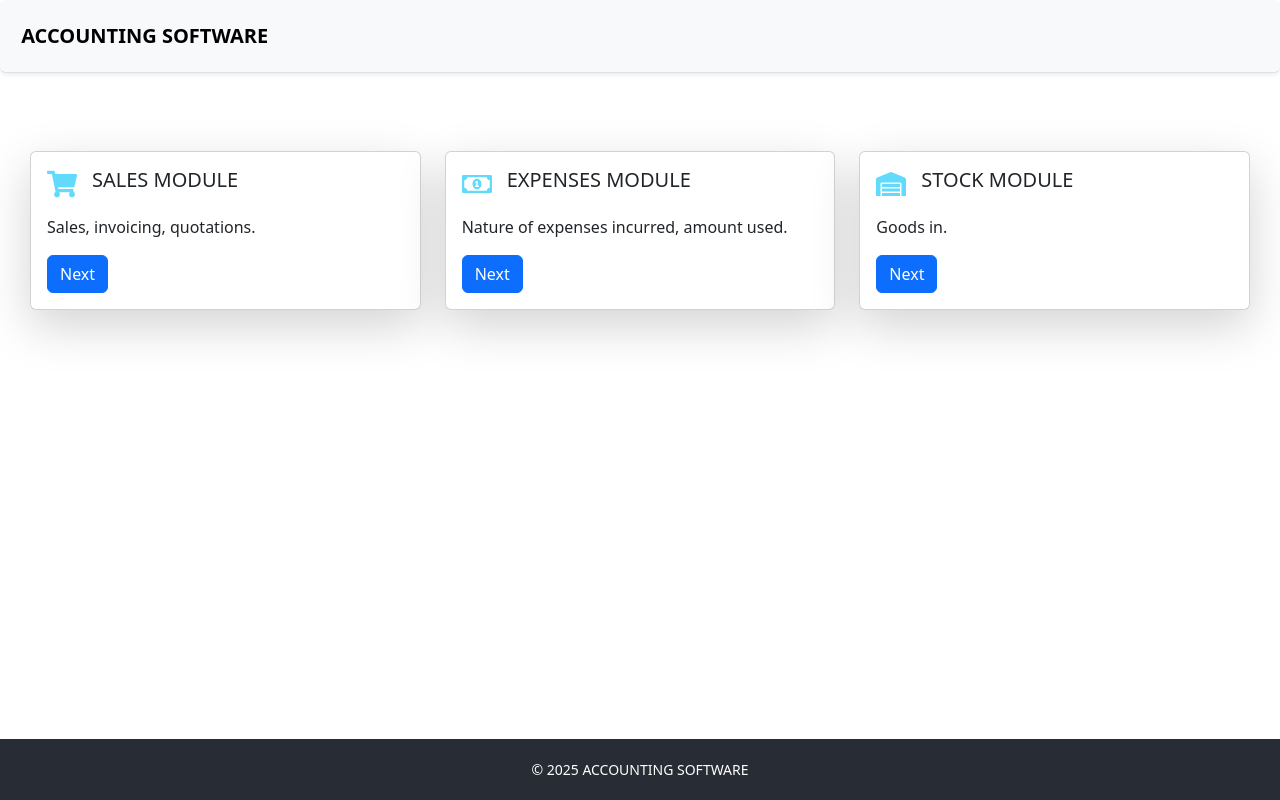
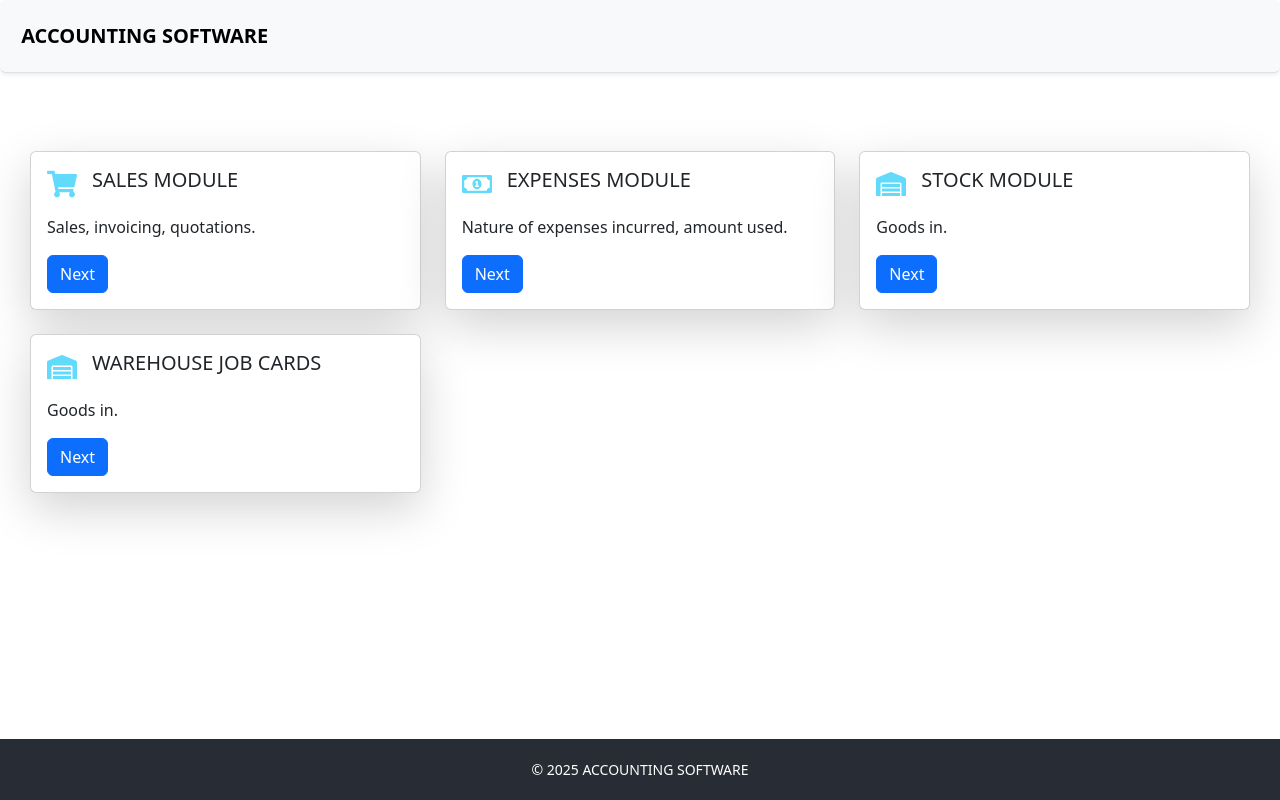
Before and after one commit to tynoerm/ACCOUNTING_SYSTEM, a React (Create React App) app in the folder frontend/: page /Dashboard in a window 1280 px wide. Built offline with nearby package versions, Linux system fonts and the light colour scheme.

Commit message:
Update Dashboard.js

```diff
--- a/frontend/src/Dashboard.js
+++ b/frontend/src/Dashboard.js
@@ -59,6 +59,19 @@ const Dashboard = () => {
               </div>
             </div>
           </div>
+
+                         <div className="col">
+            <div className="card shadow-lg rounded">
+              <div className="card-body">
+                <div style={styles.cardHeader}>
+                  <FaWarehouse style={styles.icon} />
+                  <h5 className="card-title">WAREHOUSE JOB CARDS</h5>
+                </div>
+                <p className="card-text">Goods in.</p>
+                <Link to="/Stock" className="btn btn-primary">Next</Link>
+              </div>
+            </div>
+          </div>
         </div>
       </div>
 
```
